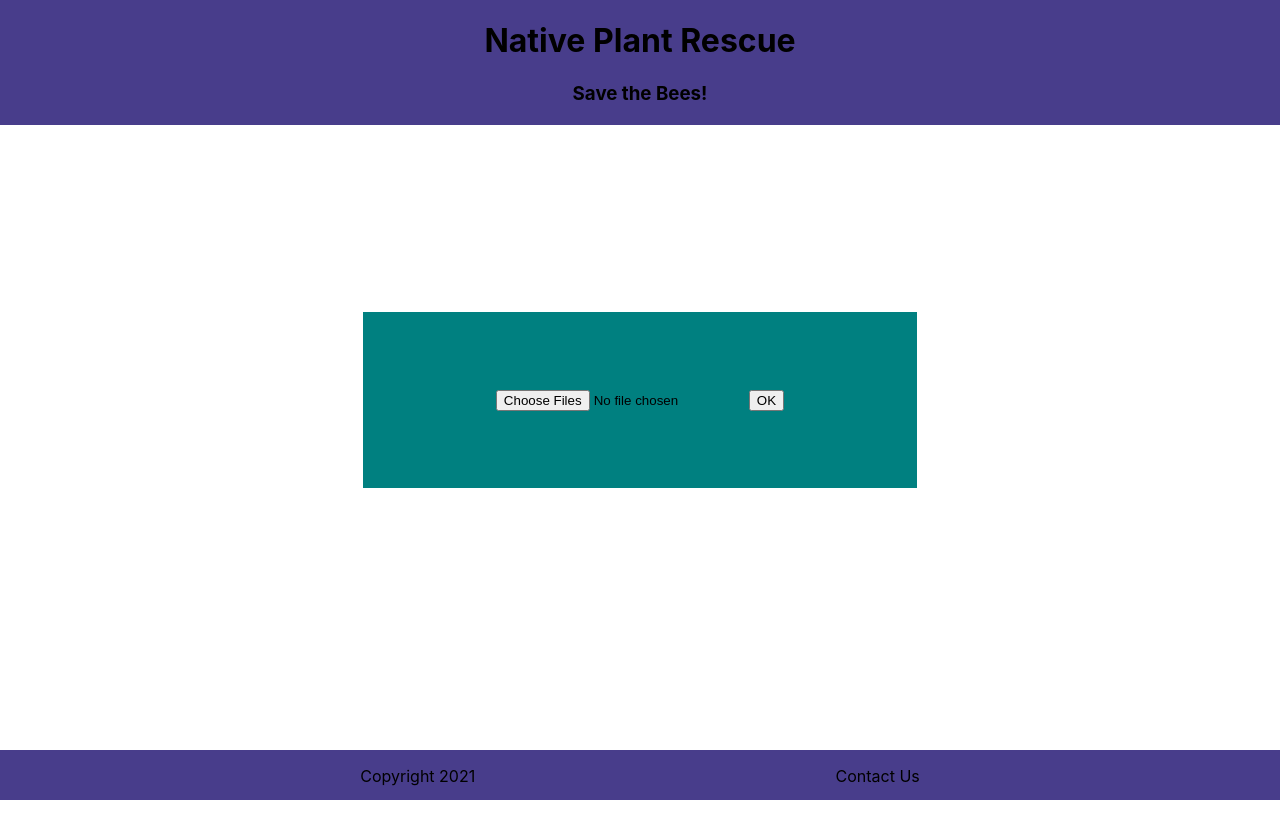
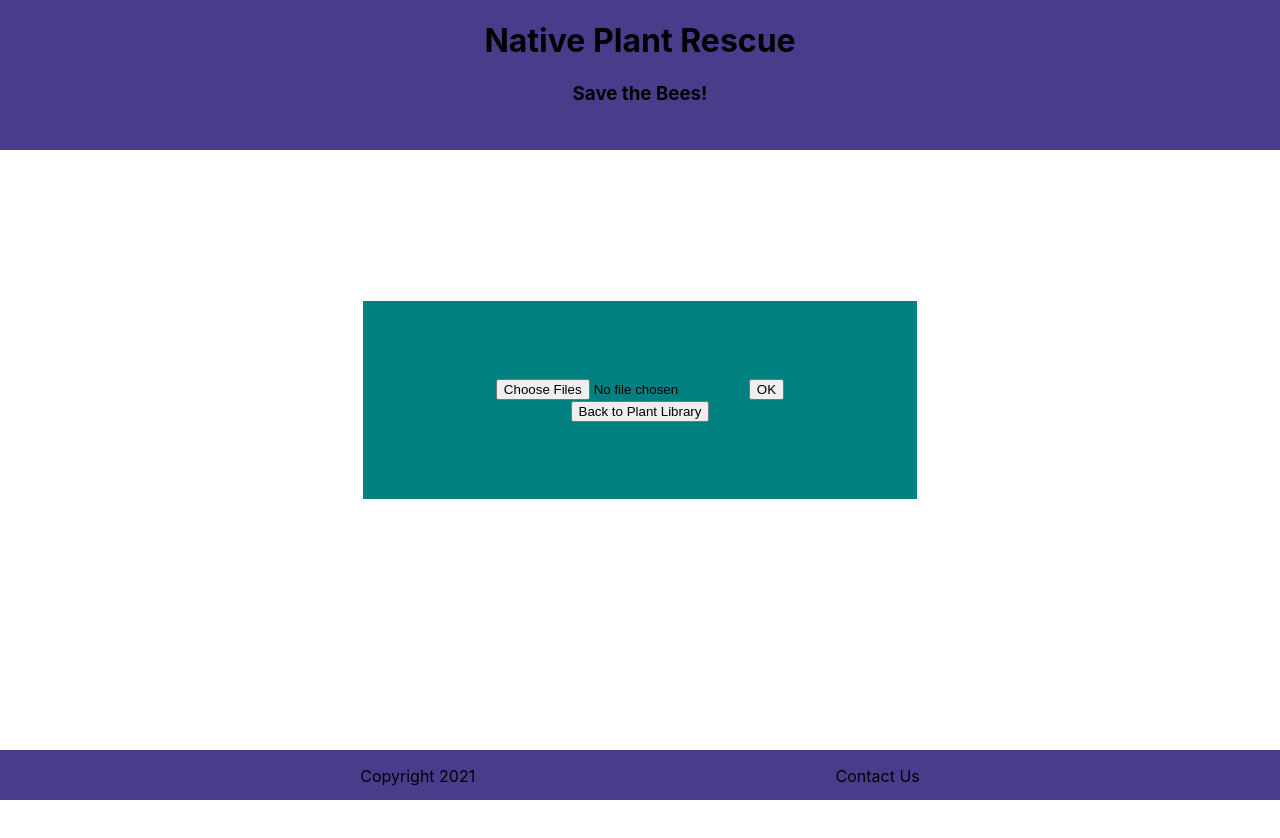
Before and after one commit to kylieanyce/native-plant-rescue, a React (Create React App) app: page /identifyForm in a window 1280 px wide. Shown: the top 838 px of the page. After the commit the page ends 800 px from the top, so only its background shows below. Built offline with nearby package versions, Linux system fonts and the light colour scheme; sample sign-in values are in the browser's storage.

Commit message:
back to plant library button works

```diff
--- a/src/components/Footer.css
+++ b/src/components/Footer.css
@@ -13,5 +13,5 @@ footer {
 
 .footer {
     position: relative;
-    min-height: 100vh;
+    min-height: 10vh;
 }
--- a/src/components/Header.css
+++ b/src/components/Header.css
@@ -6,7 +6,7 @@ header {
     left: 0;
     top: 0;
     width: 100%;
-    height: 125px;
+    height: 150px;
 }
 
 .header {
--- a/src/components/Header.js
+++ b/src/components/Header.js
@@ -1,5 +1,7 @@
 import React from "react"
 import "./Header.css"
+import { NavBar } from "./nav/NavBar"
+
 
 export const Header = () => {
     return (
@@ -8,6 +10,7 @@ export const Header = () => {
                 <header>
                     <h1>Native Plant Rescue</h1>
                     <h3>Save the Bees!</h3>
+                    {/* <NavBar /> */}
                 </header>
             </div>
         </>
--- a/src/components/nav/NavBar.js
+++ b/src/components/nav/NavBar.js
@@ -1,16 +1,13 @@
 import React from "react"
 import { Link } from "react-router-dom"
 import "./NavBar.css"
-import { Home } from "../Home";
-import { Login } from "../auth/Login";
+
 
 export const NavBar = (props) => {
     return (
         <>
         <div className="navbar">
-        <p><Link className="navbar__link" to="/">Home</Link></p>
-        <p><Link className="navbar__link" to="/login">Login</Link></p>
-        {/* <p><Link className="navbar__link" to="/library">Library</Link></p> */}
+        <p><Link className="navbar__link" to="/library">View Plant Library</Link></p>
         </div>
         </>
         )
--- a/src/components/plants/IdentifyForm.js
+++ b/src/components/plants/IdentifyForm.js
@@ -1,10 +1,12 @@
 import React, { useContext } from "react";
 import { IdentifyContext } from "./Identify";
 import "./Identify.css";
+import { useHistory } from "react-router-dom";
 
 
 export const IdentifyForm = () => {
     const { sendIdentification } = useContext(IdentifyContext)
+    const history = useHistory()
 
     return (
         <div className="outerIdentifyForm">
@@ -12,7 +14,9 @@ export const IdentifyForm = () => {
                 <form className="innerIdentifyForm">
                     <input type="file" multiple />
                     <button onClick={sendIdentification} type="button">OK</button>
+                <button onClick={() => history.push(`/library`)}>Back to Plant Library</button>
                 </form>
+
             </div>
         </div>
     )
--- a/src/components/posts/CreatePostForm.js
+++ b/src/components/posts/CreatePostForm.js
@@ -109,6 +109,8 @@ export const CreatePost = () => {
                 event.preventDefault()
                 handleAddPost()
             }}>{postId ? "Save Edits" : "Add Post"}</button>
+                        <button onClick={() => history.push(`/library`)}>Back to Plant Library</button>
+
             {/* USE THIS DIV TO TEST STATE VARIABLE-----------
             <div>
                 {JSON.stringify(post)}
--- a/src/components/posts/Details.js
+++ b/src/components/posts/Details.js
@@ -26,15 +26,14 @@ export const PostDetails = () => {
             <img src={post.plant?.image}></img>
             <p>{post.plant?.description}</p>
             <button className="btn claimButton">Claim This Plant</button>
-            {currentUserId === post.userId ? <button onClick={() => {
-                history.push(`/${postId}/${post.plant?.id}/edit`)
-            }}>
+            {currentUserId === post.userId ? <button onClick={() => history.push(`/${postId}/${post.plant?.id}/edit`)}>
                 Edit
             </button> : "" }
 
             <p>Address: {post.address}</p>
             {post.pickupInfo !== "" ? <p>Pickup Details: {post.pickupInfo}</p> : ""}
             <p>Available: {post.available === true ? "Yes" : "No"}</p>
+            <button onClick={() => history.push(`/library`)}>Back to Plant Library</button>
         </section>
     )
 
```
Also changed, not shown: api/database.json (+10 -0 lines).
